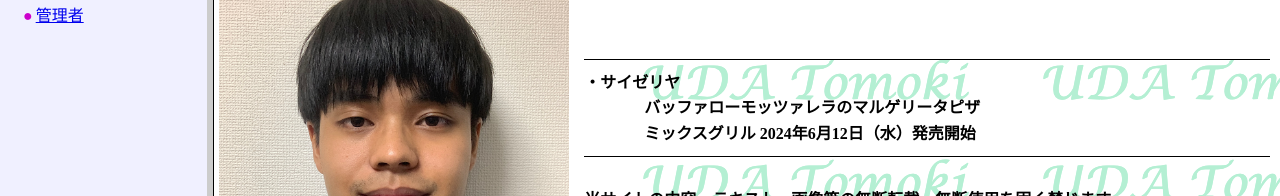
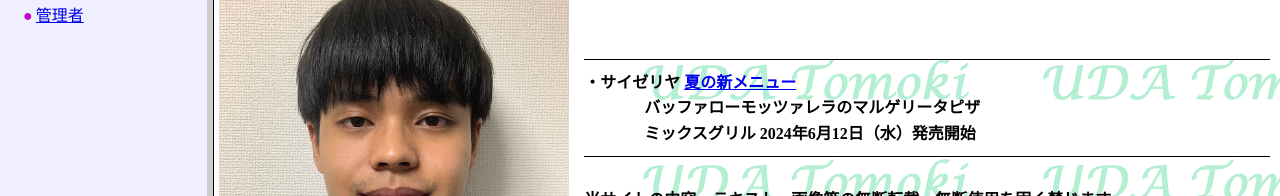
Before and after one commit to uda-tomoki-lvgs/next-website, a Next.js app: page / in a window 1280 px wide. Shown: the part 161-357 px from the top of the page. Built offline with nearby package versions, Linux system fonts and the light colour scheme.

Commit message:
微修正

```diff
--- a/src/features/routes/top/TopPage.tsx
+++ b/src/features/routes/top/TopPage.tsx
@@ -10,7 +10,7 @@ const TopPage = () => {
       <div className="site-title">宇田 知生のホームページ</div>
       <div className="flex-info">
         <div className="left-info">
-          <img className="self-photo" src="/myself.jpeg" alt="宇田 知生" />
+          <img className="self-photo" src="/myself.jpeg" />
           <div className="self-index">
             宇田 知生（うだ ともき）
             <br />
@@ -32,7 +32,7 @@ const TopPage = () => {
             the following instagram account.
             <br />
           </div>
-          <div className="contact-info">instagram: <Link href="https://www.instagram.com/tomoki.826/">@tomoki826</Link></div>
+          <div className="contact-info">instagram: <Link href="https://www.instagram.com/tomoki.826/" target="_blank">@tomoki826</Link></div>
           <div className="contact-address">
             大学時代の住所:
             <br />
@@ -49,7 +49,7 @@ const TopPage = () => {
           <div className="latest-info-title">★★★　最新情報　★★★</div>
           <HorizontalLine />
           <div className="latest-info">
-            ・サイゼリヤ
+            ・サイゼリヤ <Link href="https://www.saizeriya.co.jp/PDF/irpdf001480.pdf" target="_blank">夏の新メニュー</Link>
             <br />
             <span>バッファローモッツァレラのマルゲリータピザ</span>
             <br />
--- a/src/utils/globals.css
+++ b/src/utils/globals.css
@@ -17,3 +17,7 @@ main {
 main>* {
   width: 100vw;
 }
+
+img {
+  pointer-events: none;
+}
```
